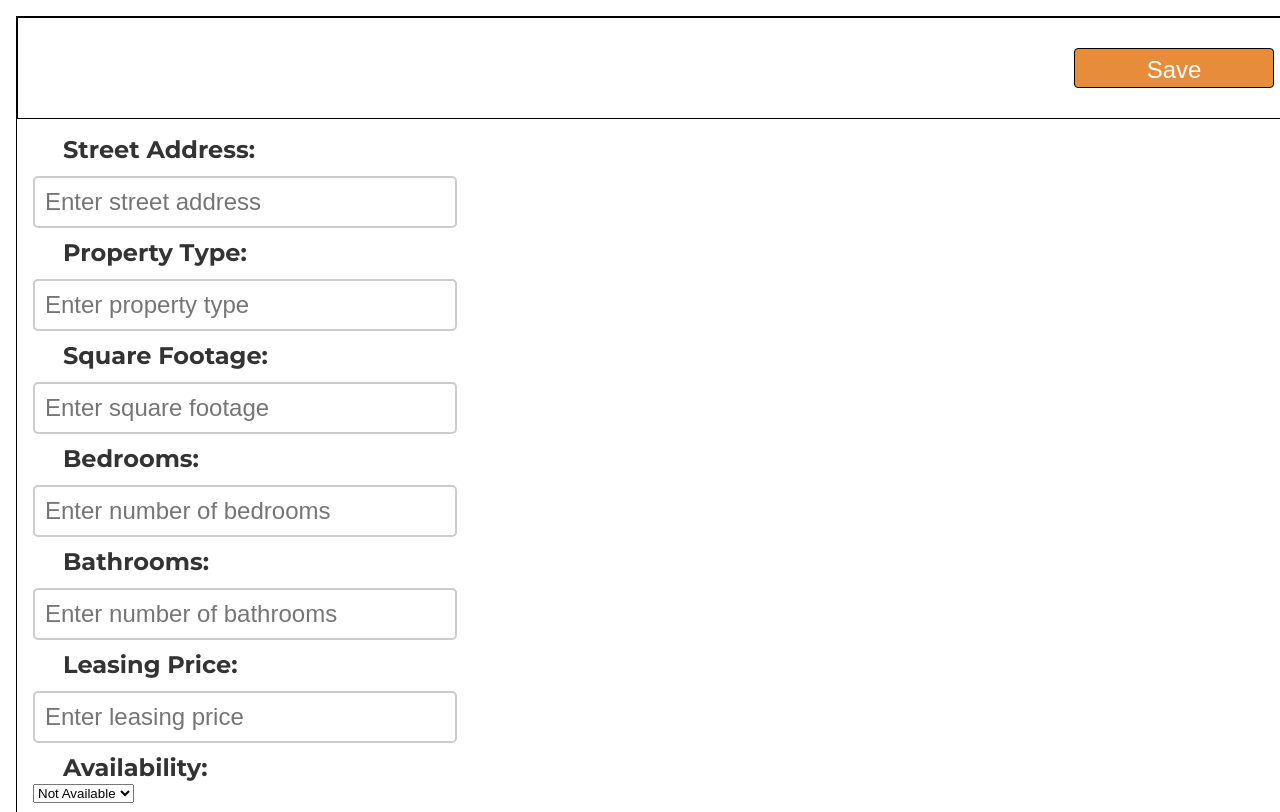
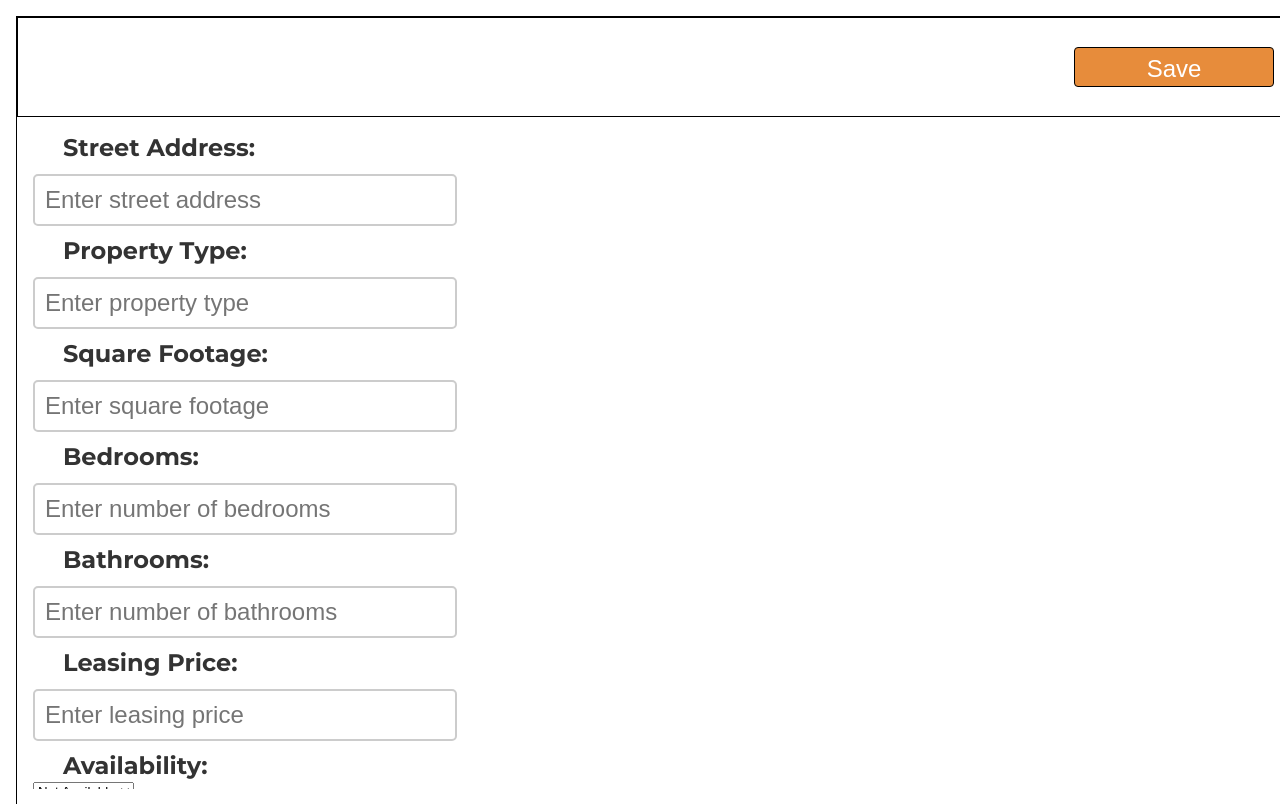
Before and after one commit to SirDanielIII/CISC-327-Project, a Flask app: template app/templates/managementProperties/property.html in a window 1280 px wide. Shown: the part 80-892 px from the top of the page. Run offline with Flask 3, Linux system fonts and the light colour scheme; the template is opened without the code that fills it, so the values that code supplies are empty; parts of the project's set-up code (start-up, migrations or seed data) failed here and were passed over.

Commit message:
Improved property pages overflow behaviour

```diff
--- a/app/static/managementAccount.css
+++ b/app/static/managementAccount.css
@@ -79,6 +79,7 @@
 }
 .property-form {
     margin: 1rem;
+    overflow-y: auto;
 }
 label {
     font-family: 'Montserrat', sans-serif;
--- a/app/static/style.css
+++ b/app/static/style.css
@@ -85,7 +85,8 @@ button {
 }
 .container {
     display: flex;
-    height: 100%;
+    flex: 1;
+    overflow: hidden;
     margin-bottom: 0.5rem;
 }
 .content-container {
```
